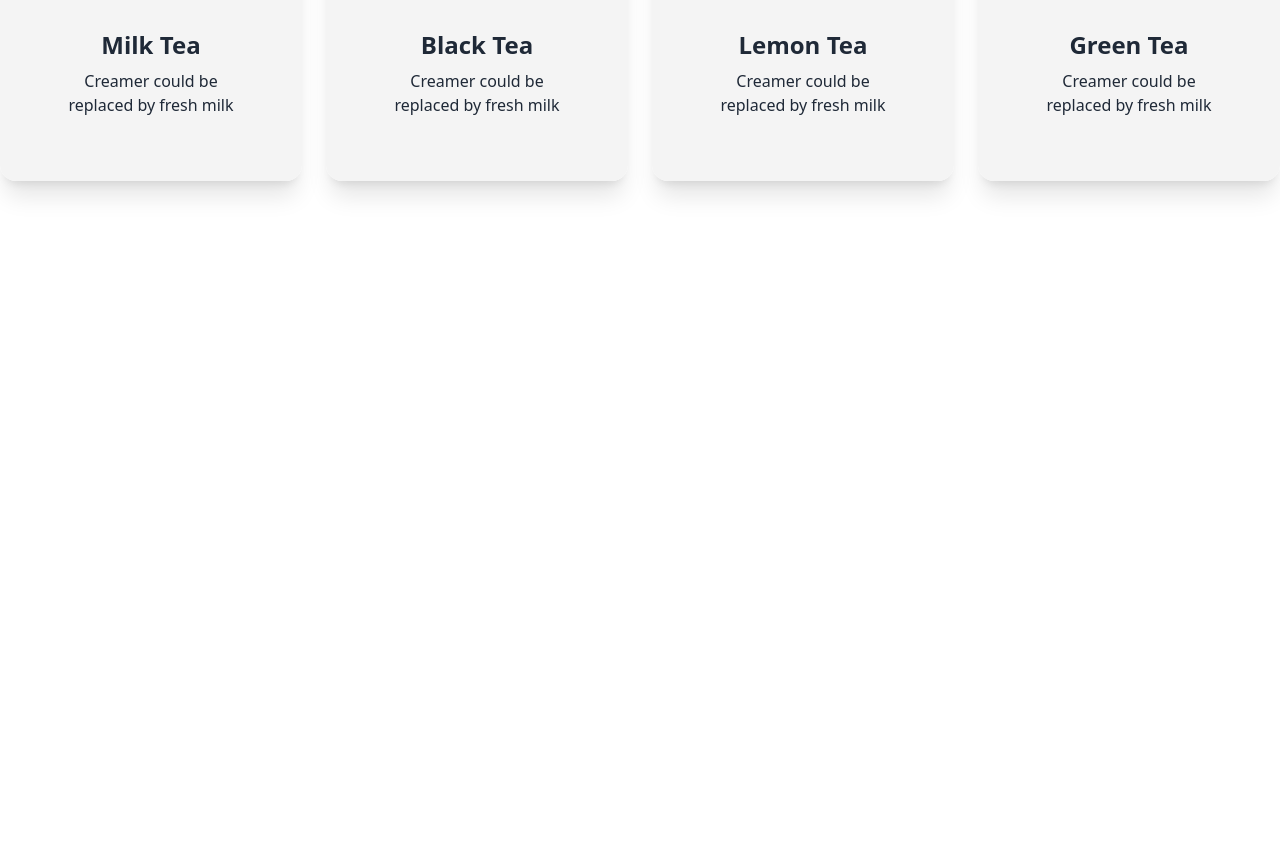
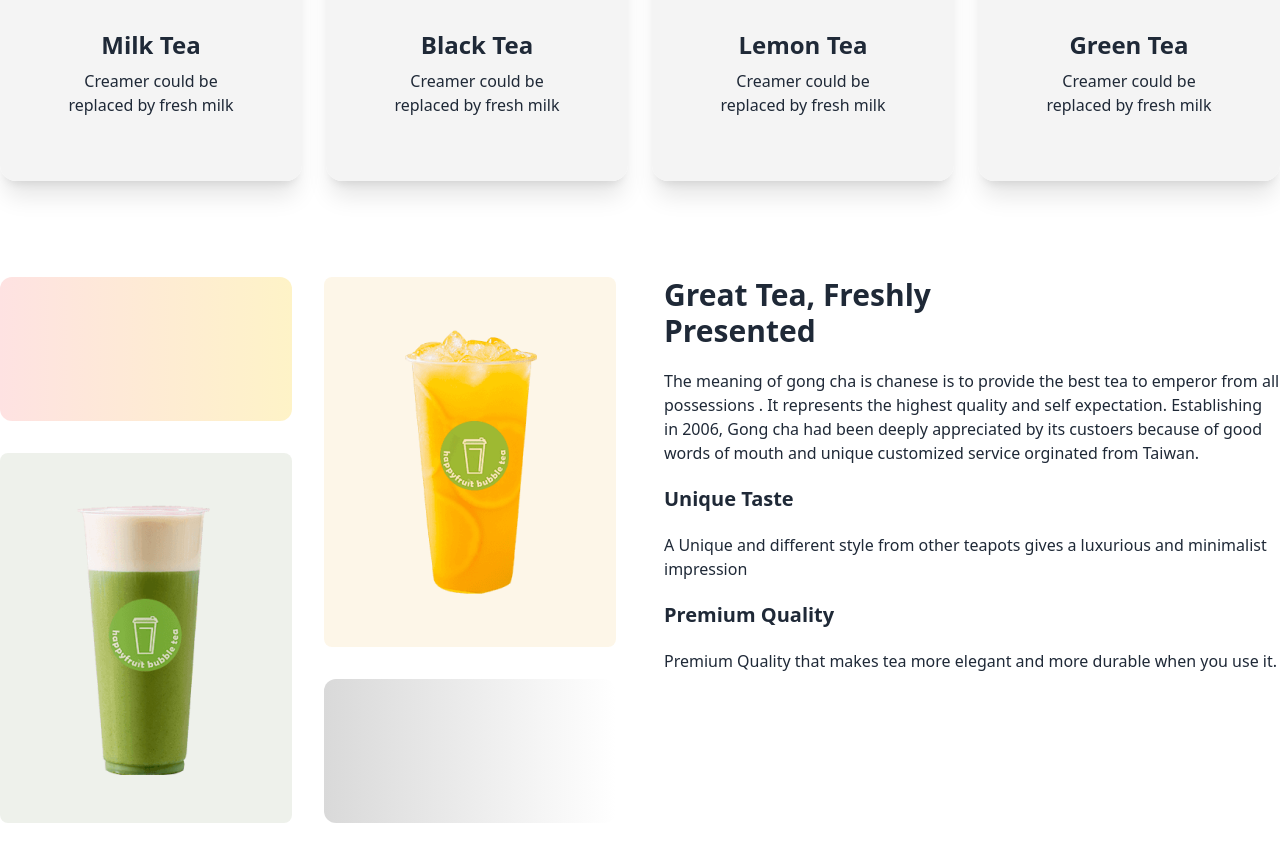
Before and after one commit to Meghadrita/tea-house, a plain HTML site: page index.html in a window 1280 px wide. Shown: the part 1324-2185 px from the top of the page. Before the commit the page ends 1601 px from the top, so only its background shows below. Drawn offline with nearby package versions, Linux system fonts and the light colour scheme.

Commit message:
added grid

```diff
--- a/index.html
+++ b/index.html
@@ -106,7 +106,33 @@
                 </div>
             </div>
         </section>
+        <!-- Great tea Section  -->
+        <section class="my-24 flex gap-12 flex-col lg:flex-row">
+            <div class="grid gap-8 grig-cols-1 md:grid-cols-2 flex-1">
+                <div class="rounded-xl h-36 bg-gradient-to-r from-red-100  to-amber-100"></div>
+                <div class="row-span-2 bg-[#E6A6231A] rounded-lg px-8 py-12 flex justify-center items-center">
+                    <img src="images/fresh-1.png" alt="">
+                </div>
+                <div class="row-span-2 bg-[#5776391A] rounded-lg px-8 py-12 flex justify-center items-center">
+                    <img src="images/fresh-2.png" alt="">
+                </div>
+                <div class="rounded-xl h-36 bg-gradient-to-r from-[#D9D9D9]  to-[#FFFFFF]"></div>
 
+            </div>
+
+            <div class="space-y-5 flex-1">
+                <h3 class="text-3xl font-extrabold">Great Tea, Freshly <br>
+                    Presented</h3>
+                <p>The meaning of gong cha is chanese is to provide the best tea to emperor from all possessions . It
+                    represents the highest quality and self expectation. Establishing in 2006, Gong cha had been deeply
+                    appreciated by its custoers because of good words of mouth and unique customized service orginated
+                    from Taiwan.</p>
+                <h4 class="text-xl font-extrabold mt-8">Unique Taste</h4>
+                <p>A Unique and different style from other teapots gives a luxurious and minimalist impression</p>
+                <h4 class="text-xl font-extrabold">Premium Quality</h4>
+                <p>Premium Quality that makes tea more elegant and more durable when you use it.</p>
+            </div>
+        </section>
 
     </main>
 </body>
```
